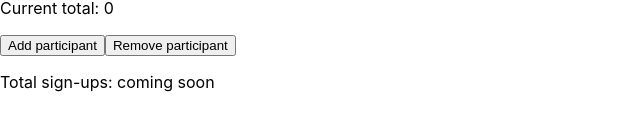
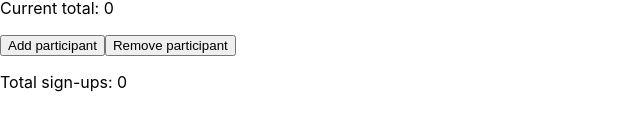
Before and after one commit to imderituerto/ReactSignupApp, a React (Create React App) app: page / in a window 1280 px wide. Shown: the part 411-542 px from the top of the page, without its empty margins (0-640 px from the left). Built offline with nearby package versions, Linux system fonts and the light colour scheme.

Commit message:
Added functionality to total count

```diff
--- a/src/components/Counter.js
+++ b/src/components/Counter.js
@@ -1,4 +1,6 @@
 const Counter = ({title, count, onButtonClick}) => {
+
+    //functions in a component that handles changes in state
 
     const handleAddParticipant = () => {
         onButtonClick(count + 1);
@@ -7,12 +9,17 @@ const Counter = ({title, count, onButtonClick}) => {
         // setCanoeCount(count + 1)
     }
 
+    const handleRemoveParticipant = () => {
+        if (count>0){
+            onButtonClick(count - 1);}
+    }
+
     return(
         <>
             <h3>{title}</h3>
             <p>Current total: {count}</p>
             <button onClick={handleAddParticipant}> Add participant</button>
-            <button> Remove participant</button>
+            <button onClick={handleRemoveParticipant}> Remove participant</button>
         </>
     )
 
--- a/src/containers/SignupContainer.js
+++ b/src/containers/SignupContainer.js
@@ -3,19 +3,20 @@ import Counter from "../components/Counter";
 
 const SignupContainer = () => {
 
+    //display data using states
     const [archeryCount, setArcheryCount] = useState(0);
     const [zorbCount, setZorbCount] = useState(0);
     const [canoeCount, setCanoeCount] = useState(0);
 
+    // pass down data using "props" in "Counter.js" file
     return(
         <>
         <h2> Activities</h2>
-
         <Counter title={"Archery"} count={archeryCount} onButtonClick={setArcheryCount}/>
         <Counter title={"Zorbing"} count={zorbCount} onButtonClick={setZorbCount}/>
         <Counter title={"Canoeing"} count={canoeCount} onButtonClick={setCanoeCount}/>
 
-        <p>Total sign-ups: coming soon</p>
+        <p>Total sign-ups: {archeryCount+zorbCount+canoeCount}</p>
         </>
     );
 }
```
